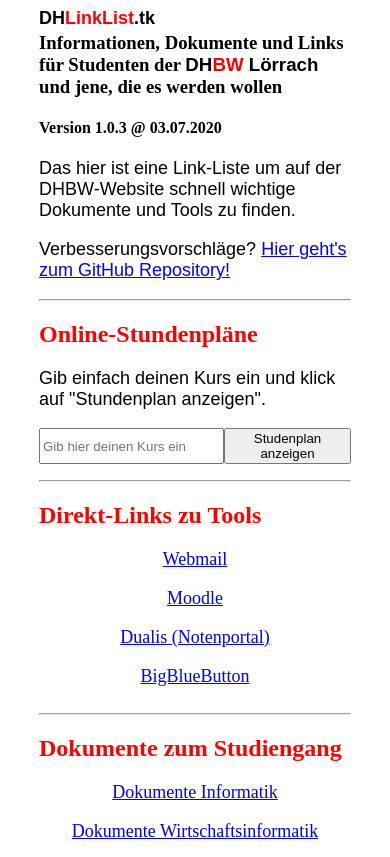
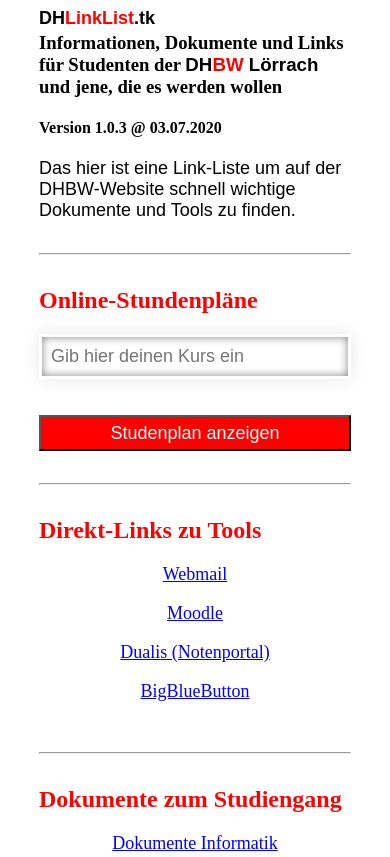
Before and after one commit to lehmeti/dhbwlinklist, a plain HTML site: page index.html in a window 390 px wide. Shown: the top 857 px of the page. Drawn offline with Linux system fonts and the light colour scheme.

Commit message:
TASK | Make form great again!

```diff
--- a/index.css
+++ b/index.css
@@ -26,6 +26,11 @@ body {
 p {
     color:black;
     font-family: "GenerisSansW01-Regular", sans-serif;
+}
+
+hr {
+    margin-top: 1em;
+    margin-bottom: 1em;
 }
 
 a {
@@ -63,6 +68,29 @@ input {
     align-items: center;
 }
 
+.inputTimeTable {
+    font-size: 18px;
+    margin-right: 1em;
+    padding: .5em;
+    border: 3px solid white;
+    color: grey;
+    box-shadow:
+      inset 0 0 8px  rgba(0,0,0,0.5),
+            0 0 16px rgba(0,0,0,0.1);
+}
+
+.btnTimeTable {
+    background-color: red;
+    color: white;
+    font-size: 18px;
+    cursor: pointer;
+}
+
+.btnTimeTable:hover {
+    background-color: pink;
+    color: black;
+}
+
 .nodecoration {
     color: default;
     text-decoration: none;
@@ -78,6 +106,15 @@ input {
         font-size: 18px;
     }
 
+    hr {
+        margin-top: 2em;
+        margin-bottom: 2em;
+    }
+
+    li {
+        margin-top: 5px;
+    }
+
     .linklist {
         flex-direction: column;
         justify-content: space-between;
@@ -86,4 +123,22 @@ input {
     .linklist a {
         margin-bottom: 1em;
     }
+
+    form {
+        flex-direction: column;
+        justify-content: space-around;
+    }
+
+    .inputTimeTable {
+        height: 2.5em;
+        width: 100%;
+        margin-bottom: 2em;
+    }
+
+    .btnTimeTable {
+        height: 2em;
+        width: 100%;
+    }
+
+
 }
--- a/index.html
+++ b/index.html
@@ -15,17 +15,17 @@
 
 <p>Das hier ist eine Link-Liste um auf der DHBW-Website schnell wichtige Dokumente und Tools zu finden.</p>
 
-<p>Verbesserungsvorschläge? <a href="https://github.com/lehmeti/dhbwlinklist" target="_blank">Hier geht's zum GitHub Repository!</a></p>
+<p class="hideonmobile">Verbesserungsvorschläge? <a href="https://github.com/lehmeti/dhbwlinklist" target="_blank">Hier geht's zum GitHub Repository!</a></p>
 
 <hr>
 
 <h2>Online-Stundenpläne</h2>
 
-<p>Gib einfach deinen Kurs ein und klick auf "Stundenplan anzeigen".</p>
+<p class="hideonmobile">Gib einfach deinen Kurs ein und klick auf "Stundenplan anzeigen".</p>
 
-<form>
-    <input id="linkInput" type="text" value="" placeholder="Gib hier deinen Kurs ein">
-    <button onclick="openInputLink()">Studenplan anzeigen</button>
+<form class="formTimeTable">
+    <input class="inputTimeTable" id="linkInput" type="text" value="" placeholder="Gib hier deinen Kurs ein" autocomplete="one-time-code">
+    <button class="btnTimeTable" onclick="openInputLink()">Studenplan anzeigen</button>
 </form>
 
 <hr>
@@ -116,6 +116,8 @@
     <li>Zertifikate</li>
 </ul>
 
+<a href="https://moodle.dhbw-loerrach.de" target="_blank">Moodle</a>
+
 <hr>
 
 <h2>Studienvorbereitung:</h2>
```
